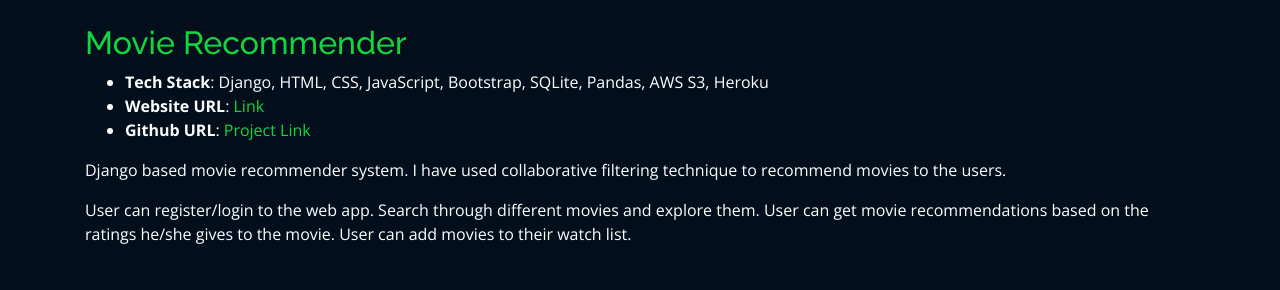
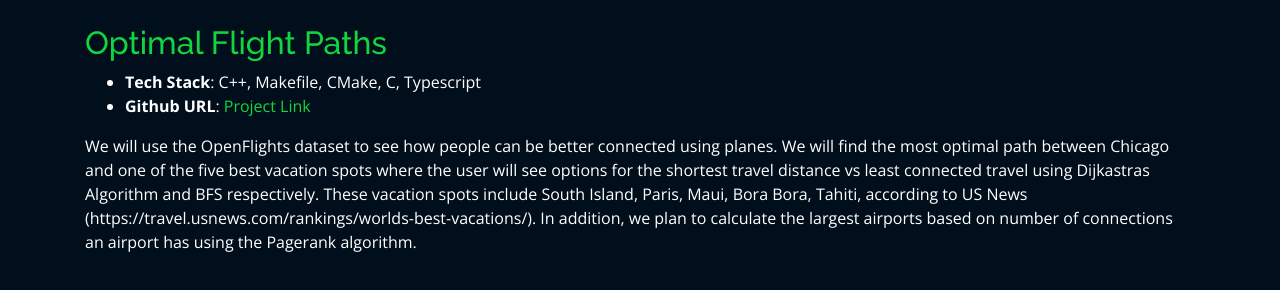
Before and after one commit to drewpatel35/Portfolio, a plain HTML site: page projects/recommender.html in a window 1280 px wide. Drawn offline with nearby package versions, Linux system fonts and the light colour scheme; files whose address does not match are found by name.

Commit message:
adding new project
added flight paths project to project tab

```diff
--- a/projects/recommender.html
+++ b/projects/recommender.html
@@ -43,18 +43,15 @@
 
             <div class="col-lg-12 portfolio-info">
               <br>
-              <h2 style="color:#12d640">Movie Recommender</h2>
+              <h2 style="color:#12d640">Optimal Flight Paths</h2>
               <ul>
-                <li><strong>Tech Stack</strong>: Django, HTML, CSS, JavaScript, Bootstrap, SQLite, Pandas, AWS S3, Heroku</li>
-                <li><strong>Website URL</strong>: <a href="https://awesome-movie-recommender.herokuapp.com/" target="_blank">Link</a></li>
-                <li><strong>Github URL</strong>: <a href="https://github.com/rajaprerak/movie_recommender" target="_blank">Project Link</a></li>
+                <li><strong>Tech Stack</strong>: C++, Makefile, CMake, C, Typescript</li>
+                <!-- <li><strong>Website URL</strong>: <a href="https://awesome-movie-recommender.herokuapp.com/" target="_blank">Link</a></li> -->
+                <li><strong>Github URL</strong>: <a href="https://github.com/drewpatel35/Lumen_cs225final_project" target="_blank">Project Link</a></li>
               </ul>
 
               <p>
-                Django based movie recommender system. I have used collaborative filtering technique to recommend movies to the users.
-              </p>
-              <p>
-                User can register/login to the web app. Search through different movies and explore them. User can get movie recommendations based on the ratings he/she gives to the movie. User can add movies to their watch list.
+                We will use the OpenFlights dataset to see how people can be better connected using planes. We will find the most optimal path between Chicago and one of the five best vacation spots where the user will see options for the shortest travel distance vs least connected travel using Dijkastras Algorithm and BFS respectively. These vacation spots include South Island, Paris, Maui, Bora Bora, Tahiti, according to US News (https://travel.usnews.com/rankings/worlds-best-vacations/). In addition, we plan to calculate the largest airports based on number of connections an airport has using the Pagerank algorithm.
               </p>
             </div>
 
```
Also changed, not shown: index.html (+5 -5 lines).
